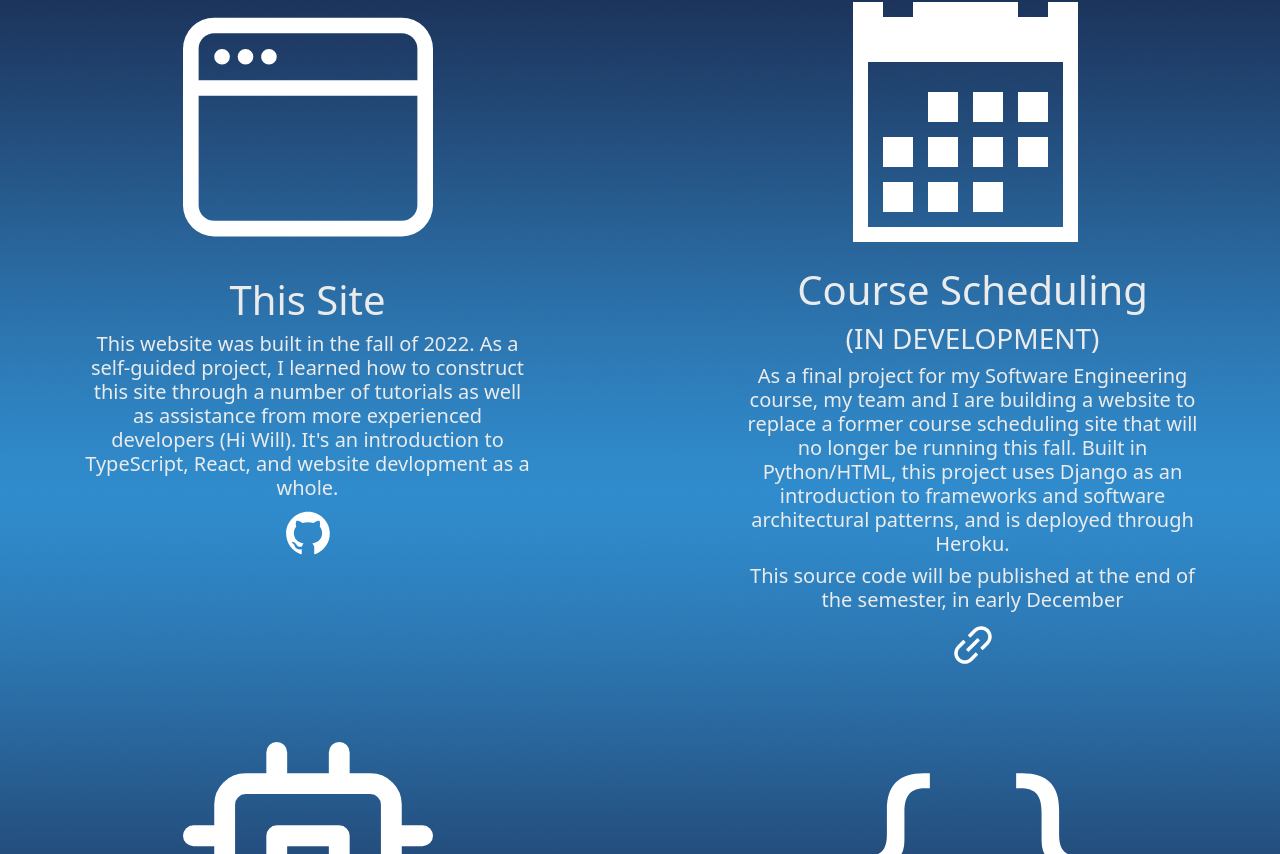
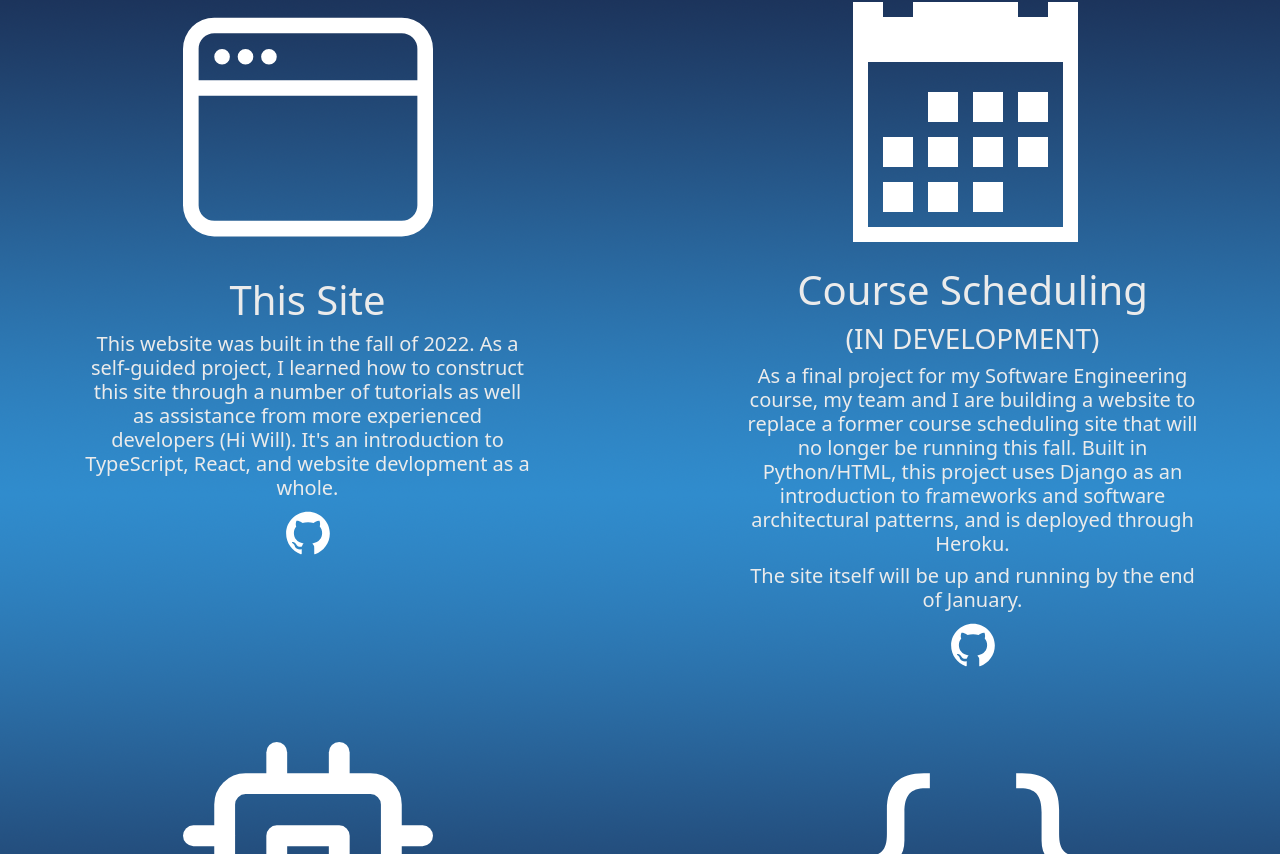
Before and after one commit to moodykevin/my-site, a React (Create React App) app: page /code in a window 1280 px wide. Shown: the part 304-1158 px from the top of the page. Built offline with nearby package versions, Linux system fonts and the light colour scheme.

Commit message:
lous list - code

```diff
--- a/src/components/code.tsx
+++ b/src/components/code.tsx
@@ -44,9 +44,9 @@ const code = () => {
                                     Django as an introduction to frameworks and software architectural patterns,
                                     and is deployed through Heroku.
                                 </h5>
-                                <h5 className="white">This source code will be published at the end of the semester, in early December</h5>
-                                {/* <a target="_blank" href="https://github.com/moodykevin/" ><AiFillGithub className="gh-link" size="50"/></a> */}
-                                <a target="_blank" href="https://newlouslist-a-26.herokuapp.com/" ><AiOutlineLink className="gh-link" size="50"/></a>
+                                <h5 className="white">The site itself will be up and running by the end of January.</h5>
+                                <a target="_blank" href="https://github.com/moodykevin/New-Lous-List" ><AiFillGithub className="gh-link" size="50"/></a>
+                                {/*<a target="_blank" href="https://newlouslist-a-26.herokuapp.com/" ><AiOutlineLink className="gh-link" size="50"/></a> */}
 
                             </Col>
                         </Row>
```
